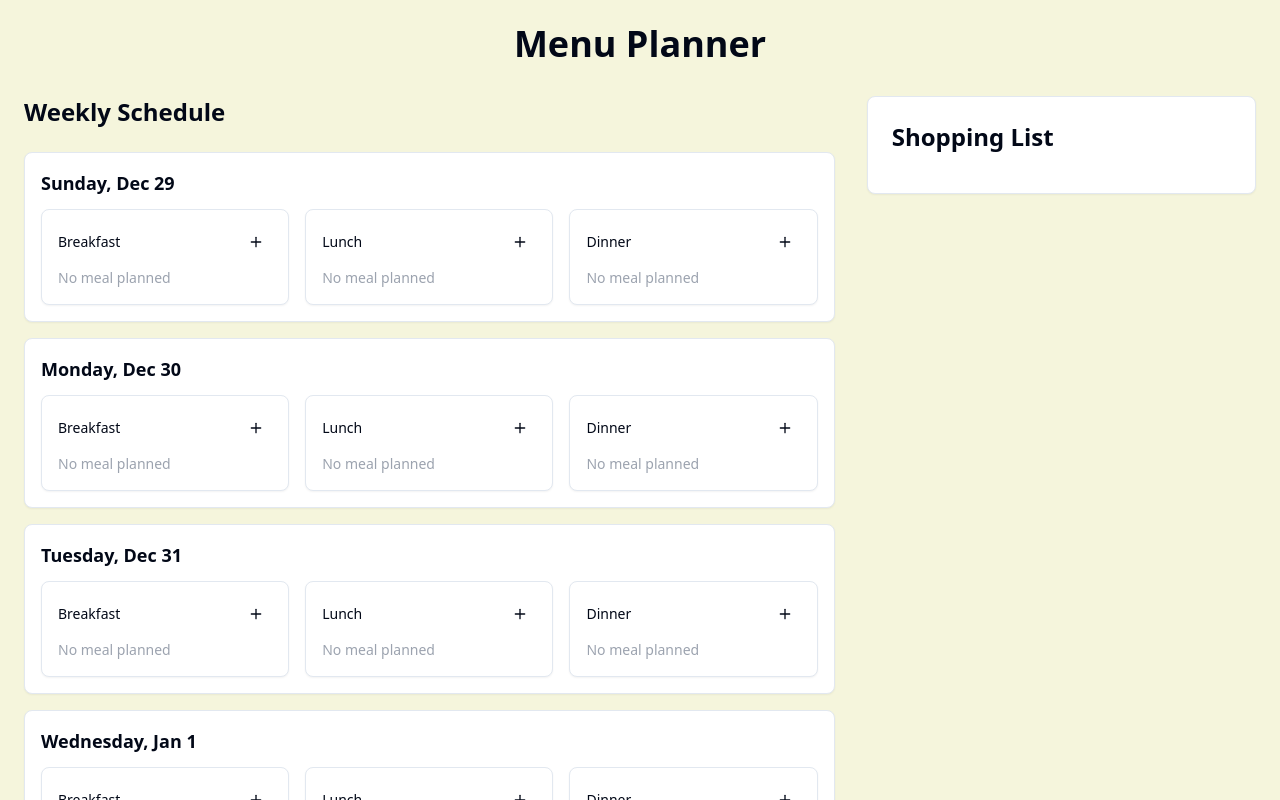
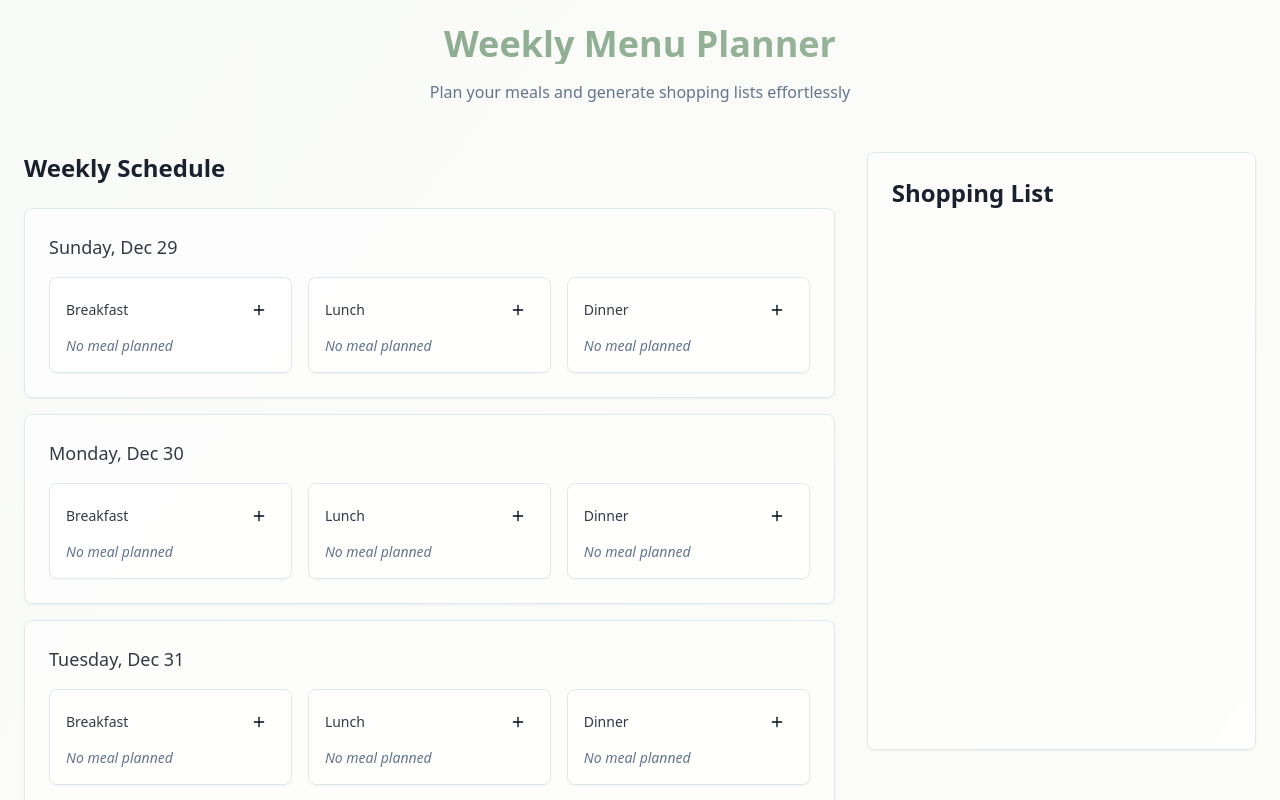
Before and after one commit to dagmmeko/weekly-bite-organizer, a React (Vite) app: page / in a window 1280 px wide. Shown: the top 800 px of the page. Built offline with nearby package versions, Linux system fonts and the light colour scheme.

Commit message:
Enhance UI Design and Clean Code
Refactor the codebase to improve the visual aesthetics and modernize the user interface. Focus on creating a cleaner and more organized structure for better maintainability and readability.
[skip gpt_engineer]

```diff
--- a/src/components/MealSlot.tsx
+++ b/src/components/MealSlot.tsx
@@ -12,14 +12,14 @@ interface MealSlotProps {
 
 const MealSlot = ({ meal, type, onAddMeal }: MealSlotProps) => {
   return (
-    <Card className="p-4 h-24 flex flex-col justify-between">
+    <Card className="p-4 h-24 flex flex-col justify-between bg-white/70 hover:bg-white/90 transition-colors duration-200">
       <div className="flex justify-between items-center">
-        <h3 className="text-sm font-medium capitalize">{type}</h3>
+        <h3 className="text-sm font-medium capitalize text-foreground/80">{type}</h3>
         {!meal && (
           <Button
             variant="ghost"
             size="sm"
-            className="h-8 w-8 p-0"
+            className="h-8 w-8 p-0 hover:bg-primary/10 hover:text-primary"
             onClick={() => onAddMeal(type)}
           >
             <Plus className="h-4 w-4" />
@@ -27,9 +27,9 @@ const MealSlot = ({ meal, type, onAddMeal }: MealSlotProps) => {
         )}
       </div>
       {meal ? (
-        <p className="text-sm">{meal.name}</p>
+        <p className="text-sm font-medium text-foreground/90">{meal.name}</p>
       ) : (
-        <p className="text-sm text-gray-400">No meal planned</p>
+        <p className="text-sm text-muted-foreground italic">No meal planned</p>
       )}
     </Card>
   );
--- a/src/components/ShoppingList.tsx
+++ b/src/components/ShoppingList.tsx
@@ -1,6 +1,7 @@
 import React from "react";
 import { Card } from "@/components/ui/card";
 import type { WeekSchedule } from "@/types/menu";
+import { ScrollArea } from "@/components/ui/scroll-area";
 
 interface ShoppingListProps {
   schedule: WeekSchedule;
@@ -12,10 +13,8 @@ const ShoppingList = ({ schedule }: ShoppingListProps) => {
     .filter((meal): meal is NonNullable<typeof meal> => meal !== null)
     .flatMap((meal) => meal.ingredients);
 
-  // Create a Map to store normalized ingredients
   const uniqueIngredientsMap = new Map<string, string>();
 
-  // Normalize and store ingredients
   ingredients.forEach((ingredient) => {
     const normalized = ingredient.trim().toLowerCase();
     if (!uniqueIngredientsMap.has(normalized)) {
@@ -23,23 +22,29 @@ const ShoppingList = ({ schedule }: ShoppingListProps) => {
     }
   });
 
-  // Get unique ingredients while preserving original casing
   const uniqueIngredients = Array.from(uniqueIngredientsMap.values());
 
   return (
-    <Card className="p-6">
-      <h2 className="text-2xl font-bold mb-4">Shopping List</h2>
+    <Card className="p-6 bg-white/50 backdrop-blur-sm">
+      <h2 className="text-2xl font-semibold mb-4 text-foreground/90">Shopping List</h2>
+      <ScrollArea className="h-[500px] pr-4">
         <ul className="space-y-2">
           {uniqueIngredients.map((ingredient, index) => (
             <li
               key={index}
-            className="flex items-center space-x-2 text-sm"
+              className="flex items-center space-x-3 group"
             >
-            <input type="checkbox" className="rounded" />
-            <span>{ingredient}</span>
+              <input
+                type="checkbox"
+                className="rounded border-primary/30 text-primary focus:ring-primary/20"
+              />
+              <span className="text-sm text-foreground/80 group-hover:text-foreground transition-colors">
+                {ingredient}
+              </span>
             </li>
           ))}
         </ul>
+      </ScrollArea>
     </Card>
   );
 };
--- a/src/components/WeeklySchedule.tsx
+++ b/src/components/WeeklySchedule.tsx
@@ -12,11 +12,11 @@ interface WeeklyScheduleProps {
 const WeeklySchedule = ({ schedule, onAddMeal }: WeeklyScheduleProps) => {
   return (
     <div className="space-y-6">
-      <h2 className="text-2xl font-bold">Weekly Schedule</h2>
+      <h2 className="text-2xl font-semibold text-foreground/90">Weekly Schedule</h2>
       <div className="grid gap-4">
         {schedule.days.map((day) => (
-          <Card key={day.date} className="p-4">
-            <h3 className="text-lg font-semibold mb-3">
+          <Card key={day.date} className="p-6 hover:shadow-lg transition-shadow duration-200 bg-white/50 backdrop-blur-sm">
+            <h3 className="text-lg font-medium mb-4 text-foreground/80">
               {format(new Date(day.date), "EEEE, MMM d")}
             </h3>
             <div className="grid grid-cols-1 md:grid-cols-3 gap-4">
--- a/src/pages/Index.tsx
+++ b/src/pages/Index.tsx
@@ -55,14 +55,22 @@ const Index = () => {
   };
 
   return (
-    <div className="min-h-screen bg-secondary p-6">
-      <div className="max-w-7xl mx-auto space-y-8">
-        <h1 className="text-4xl font-bold text-center mb-8">Menu Planner</h1>
+    <div className="min-h-screen bg-gradient-to-br from-primary/5 to-secondary/20">
+      <div className="max-w-7xl mx-auto p-6 space-y-8">
+        <header className="text-center space-y-4 mb-12">
+          <h1 className="text-4xl font-bold bg-clip-text text-transparent bg-gradient-to-r from-primary to-primary/80">
+            Weekly Menu Planner
+          </h1>
+          <p className="text-muted-foreground">
+            Plan your meals and generate shopping lists effortlessly
+          </p>
+        </header>
+
         <div className="grid grid-cols-1 lg:grid-cols-3 gap-8">
-          <div className="lg:col-span-2">
+          <div className="lg:col-span-2 space-y-6">
             <WeeklySchedule schedule={schedule} onAddMeal={handleAddMeal} />
           </div>
-          <div>
+          <div className="space-y-6">
             <ShoppingList schedule={schedule} />
           </div>
         </div>
```
Lines whose indentation alone changed are shown as unchanged.
